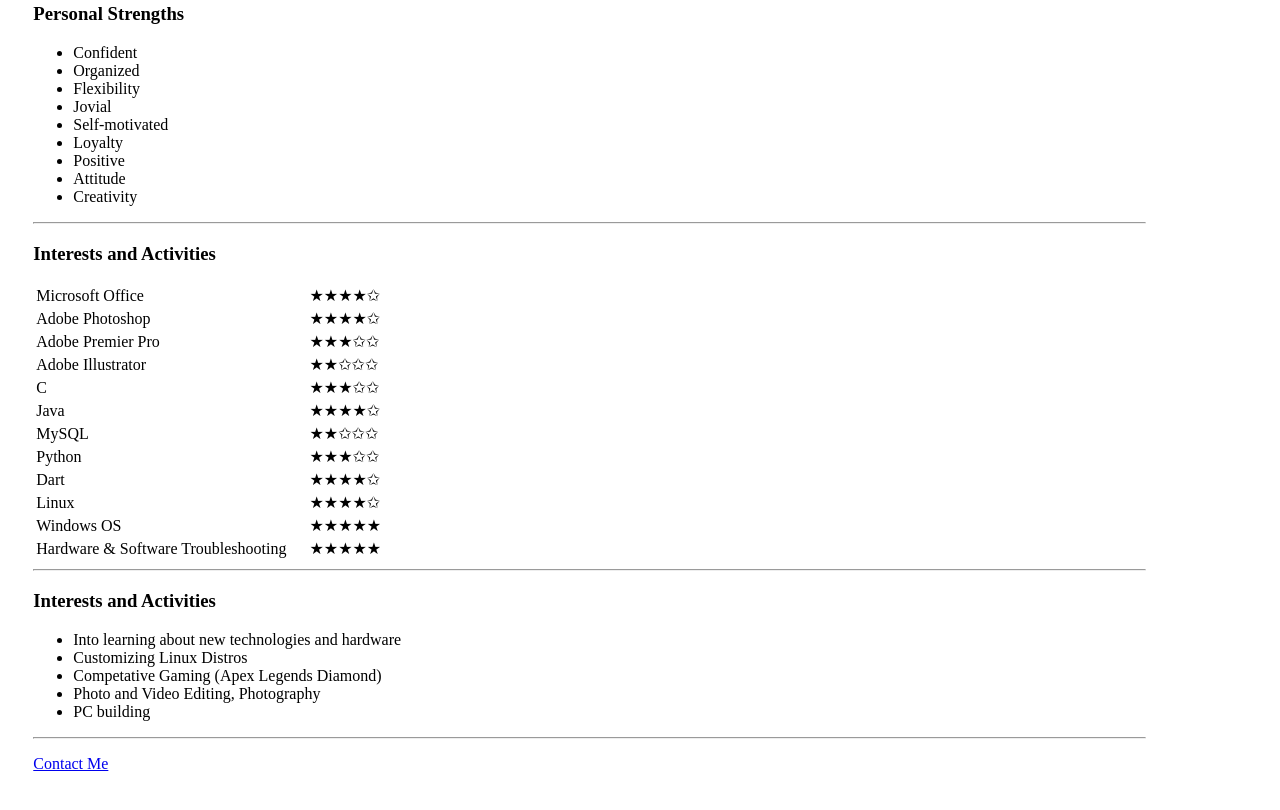
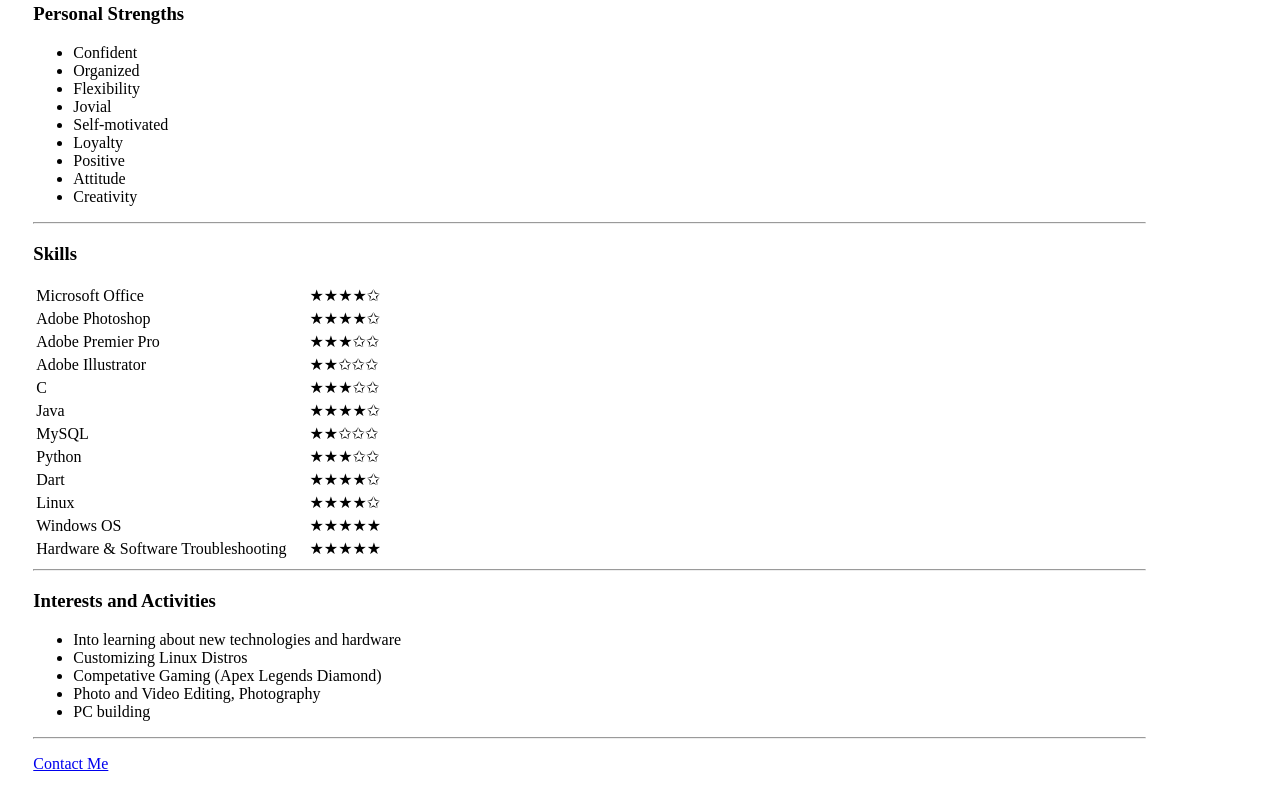
Before and after one commit to sndpsdhsvm/sndpsdhsvm.github.io, a plain HTML site: page index.html in a window 1280 px wide. Shown: the part 1117-1927 px from the top of the page. Drawn offline with Linux system fonts and the light colour scheme.

```diff
--- a/index.html
+++ b/index.html
@@ -162,7 +162,7 @@
         <hr>
 
          <!--Skill-->
-        <h3> Interests and Activities </h3>
+        <h3> Skills </h3>
         <table class="column">
             <tr>
                 <td> Microsoft Office </td>
```
